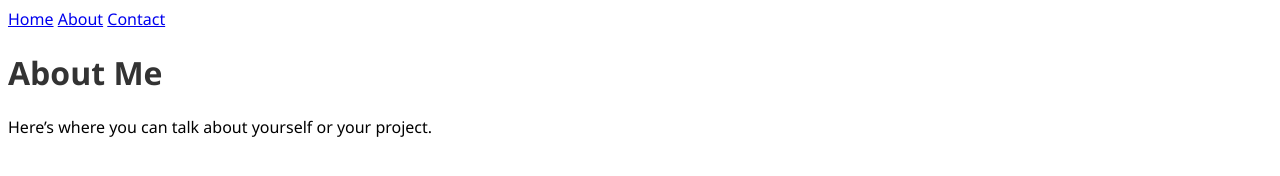
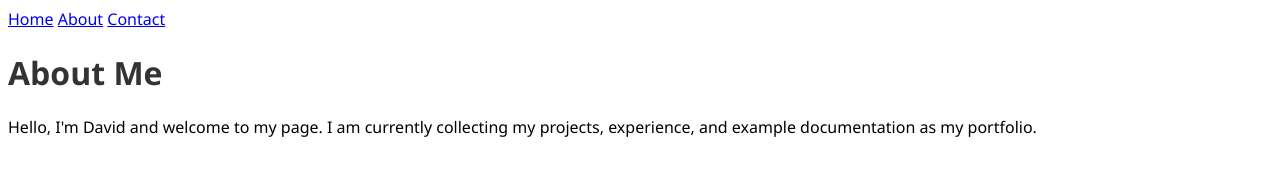
Before and after one commit to david-gilmer/david-gilmer.github.io, a plain HTML site: page about.html in a window 1280 px wide. Drawn offline with Linux system fonts and the light colour scheme.

Commit message:
Update about.html

```diff
--- a/about.html
+++ b/about.html
@@ -3,7 +3,7 @@
 <head>
   <meta charset="UTF-8">
   <meta name="viewport" content="width=device-width, initial-scale=1.0">
-  <title>About | My GitHub Site</title>
+  <title>About | My Portfolio</title>
   <link rel="stylesheet" href="styles.css">
 </head>
 <body>
@@ -14,6 +14,6 @@
   </nav>
 
   <h1>About Me</h1>
-  <p>Here’s where you can talk about yourself or your project.</p>
+  <p>Hello, I'm David and welcome to my page. I am currently collecting my projects, experience, and example documentation as my portfolio.</p>
 </body>
 </html>
```
